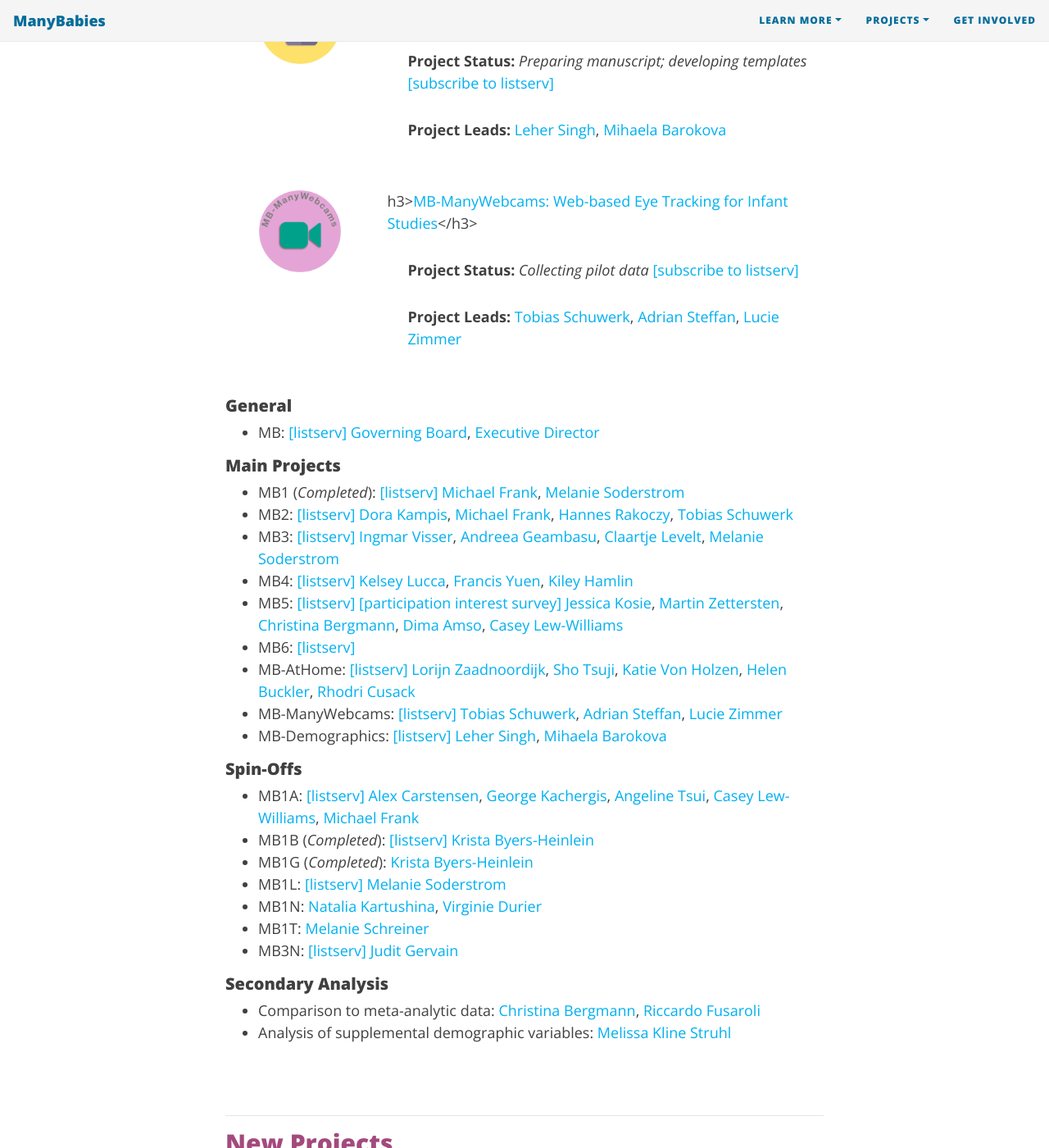
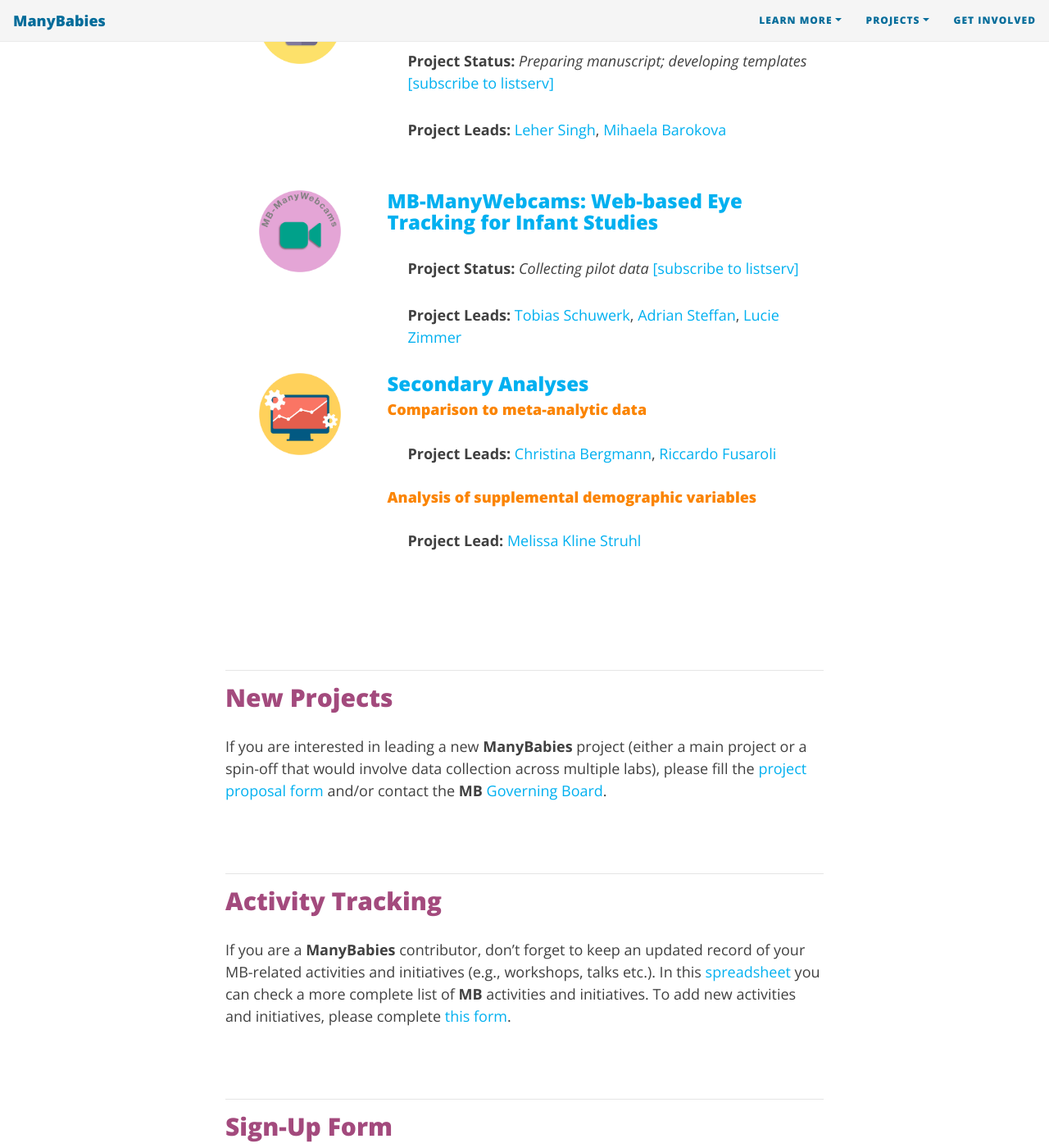
Before and after one commit to manybabies/manybabies.github.io, a Jekyll site: the page built from get_involved_temp.md, in a window 1280 px wide and 1400 px high, scrolled down 4577 px. Shown: the whole window at 82% size. Built offline with Jekyll 4.4.1, drawn with Linux system fonts in a browser that asks for light colours; nearby versions of some CDN libraries; some web fonts are replaced; some of the changed text lies outside the part shown.

Commit message:
edit contact page

```diff
--- a/get_involved_temp.md
+++ b/get_involved_temp.md
@@ -48,7 +48,7 @@
         <h3><a href="{{site.baseurl}}{% link index.md %}">ManyBabies </a></h3>
         <p><a href="https://mailman.stanford.edu/mailman/listinfo/manybabies">[subscribe to the general MB listserv]</a></p>
         <p style="padding-left: 25px"><b>Contact info:</b> <a href="mailto:manybabies-gb@mailman.stanford.edu">Governing Board</a>,
-          <a href="mailto:manybabiesconsortium@gmail.com">Executive Director</a> (more info available <a href="{{site.baseurl}}{% link people.md %}">here</a></p>
+          <a href="mailto:manybabiesconsortium@gmail.com">Executive Director</a> (more info available <a href="{{site.baseurl}}{% link people.md %}">here</a>)</p>
       </div>
     </div>
     <div class="col-sm-12">
@@ -165,7 +165,7 @@
       </div>
       <div class="col-sm-9">
         <h3><a href="{{site.baseurl}}{% link MB6.md %}">MB6: Neonatal Imitation</a></h3>
-        <p style="padding-left: 25px"><b>Project Status:</b> <i>DForming leadership group; early planning</i>
+        <p style="padding-left: 25px"><b>Project Status:</b> <i>Forming leadership group; early planning</i>
           <a href="https://mailman.stanford.edu/mailman/listinfo/manybabies6">[subscribe to listserv]</a></p>
         <p style="padding-left: 25px"><b>Project Leads:</b> <i>TBD</i></p>
       </div>
@@ -211,11 +211,23 @@
         <a href="{{site.baseurl}}{% link MB-ManyWebcams.md %}" class="image"><img src="/assets/img/MBMW_logo.png" alt="MB-ManyWebcams logo" width="100" height="100"></a>
       </div>
       <div class="col-sm-9">
-        h3><a href="{{site.baseurl}}{% link MB-ManyWebcams.md %}">MB-ManyWebcams: Web-based Eye Tracking for Infant Studies</a></h3>
+        <h3><a href="{{site.baseurl}}{% link MB-ManyWebcams.md %}">MB-ManyWebcams: Web-based Eye Tracking for Infant Studies</a></h3>
         <p style="padding-left: 25px"><b>Project Status:</b> <i>Collecting pilot data</i>
           <a href="https://lists.lrz.de/mailman/listinfo/online_mb2">[subscribe to listserv]</a></p>
         <p style="padding-left: 25px"><b>Project Leads:</b> <a href="mailto:Tobias.Schuwerk@psy.lmu.de">Tobias Schuwerk</a>, <a href="mailto:adrian.steffan@hotmail.de">Adrian Steffan</a>,
           <a href="mailto:lucie.zimmer@psy.lmu.de">Lucie Zimmer</a></p>
+      </div>
+    </div>
+    <div class="row">
+      <div class="col-sm-3 col-xs-6" align="center">
+        <a href="{{site.baseurl}}{% link MB1SA.md %}" class="image"><img src="/assets/img/analysis.png" alt="Analysis" width="100" height="100"></a>
+      </div>
+      <div class="col-sm-9">
+        <h3><a href="{{site.baseurl}}{% link MB1SA.md %}">Secondary Analyses</a></h3>
+        <h4>Comparison to meta-analytic data</h4>
+        <p style="padding-left: 25px"><b>Project Leads:</b> <a href="mailto:chbergma@gmail.com">Christina Bergmann</a>, <a href="mailto:fusaroli@cas.au.dk">Riccardo Fusaroli</a></p>
+        <h4>Analysis of supplemental demographic variables</h4>
+        <p style="padding-left: 25px"><b>Project Lead:</b> <a href="mailto:mekline@mit.edu">Melissa Kline Struhl</a></p>
       </div>
     </div>
 	</div>
@@ -223,7 +235,7 @@
 </section>
 
 
-
+<!--
 ##### General
 * MB: [[listserv]](https://mailman.stanford.edu/mailman/listinfo/manybabies) [Governing Board](mailto:manybabies-gb@mailman.stanford.edu), [Executive Director](mailto:manybabiesconsortium@gmail.com)
 
@@ -251,7 +263,7 @@
 ##### Secondary Analysis
 * Comparison to meta-analytic data: [Christina Bergmann](mailto:chbergma@gmail.com), [Riccardo Fusaroli](mailto:fusaroli@cas.au.dk)
 * Analysis of supplemental demographic variables: [Melissa Kline Struhl](mailto:mekline@mit.edu)
-
+-->
 <br>
 
 ***
```
Also changed, not shown: assets/img/analysis.png (added).
